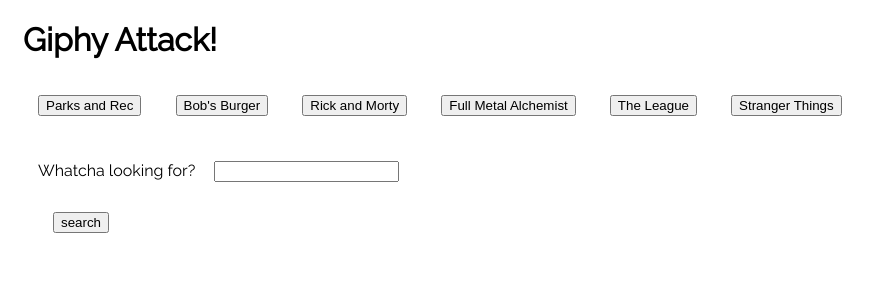
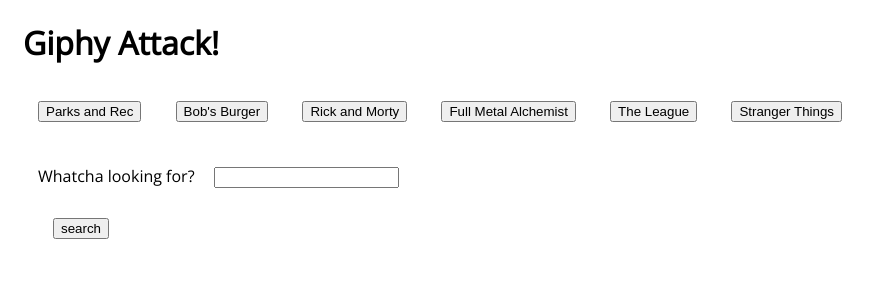
Before and after one commit to Melissa414/giphyApi, a PHP site: page / in a window 1280 px wide. Shown: the top 300 px of the page, without its empty margins (0-881 px from the left). Run offline with PHP 8.4, Linux system fonts and the light colour scheme; some libraries are stand-ins or nearby versions; some web fonts are replaced.

Commit message:
refactor html/css and add comments

```diff
--- a/assets/style.css
+++ b/assets/style.css
@@ -1,7 +1,12 @@
 body{
-		font-family: 'Open Sans', sans-serif;
-		font-family: 'Lato', sans-serif;
-		font-family: 'Source Sans Pro', sans-serif;
-		font-family: 'Raleway', sans-serif;
+  /*You are overwriting the body font */
+	font-family: 'Open Sans', sans-serif;
+	/*font-family: 'Lato', sans-serif;
+	font-family: 'Source Sans Pro', sans-serif;
+	font-family: 'Raleway', sans-serif;*/
+}
 
+/*this doesnt need to be in the html*/
+button, div, form,input{
+  margin: 15px;
 }
--- a/index.html
+++ b/index.html
@@ -3,45 +3,40 @@
 <head>
 	<meta charset="utf-8">
 	<title>Giphy API</title>
-		<link rel="stylesheet" type="text/css" href="assets/style.css">
-		<link rel="stylesheet" type="text/javascript" href="assets/app.js">
 		<link href="https://fonts.googleapis.com/css?family=Droid+Serif|Open+Sans|Raleway" rel="stylesheet">
-
-	<style type="text/css">
-		button, div, form,input{
-			margin: 15px;
-		}
-	</style>
+    <!-- load your css AFTER your dependencies -->
+    <link rel="stylesheet" type="text/css" href="assets/style.css">
 </head>
 
 <body>
 
-	<div container = 'container'>
+	<div container="container">
 		<h1>Giphy Attack!</h1>
+    <!-- You dont need all of this extra space between your attributes and their values -->
+    <!-- Dont do this data-giphy = "prop"  do this data-giphy="prop" -->
+    <!-- Be consistent with your "" or '' stick to one -->
+		<button data-giphy="parks and rec">Parks and Rec</button>
+		<button data-giphy="bob's burger">Bob's Burger</button>
+		<button data-giphy="rick and morty">Rick and Morty</button>
+		<button data-giphy="full metal alchemist">Full Metal Alchemist</button>
+		<button data-giphy="the league">The League</button>
+		<button data-giphy="stranger things">Stranger Things</button>
 
-		<button data-giphy = "parks and rec">Parks and Rec</button>
-		<button data-giphy = "bob's burger">Bob's Burger</button>
-		<button data-giphy = "rick and morty">Rick and Morty</button>
-		<button data-giphy = "full metal alchemist">Full Metal Alchemist</button>
-		<button data-giphy = "the league">The League</button>
-		<button data-giphy = "stranger things">Stranger Things</button>
+    <!-- Gifs get dumped here -->
+		<div id="gifsView"></div>
 
-		<div id = "gifsView"></div>
-
-
-<!-- Gifs get dumped here -->
-
-		<form id = 'giphy-form'>
-			<label for = 'giphy-input'> Whatcha looking for?</label>
-			<input type = 'text' id ='giphy-input'><br>
-
-<!-- Button will trigger new gifs -->
-			<input id = 'addGiphy' type = 'submit' value = 'search'>
-
+		<form id="giphy-form">
+			<label for="giphy-input"> Whatcha looking for?</label>
+			<input type="text" id ="giphy-input"><br>
+      <!-- Button will trigger new gifs -->
+			<input id="addGiphy" type="submit" value="search">
 		</form>
-		<script src = 'http://code.jquery.com/jquery-2.1.3.min.js'></script>
-		<link href="https://fonts.googleapis.com/css?family=Lato|Open+Sans|Raleway|Source+Sans+Pro" rel="stylesheet">
 
 	</div>
+
+  <!--Don include your JS inside your html elements, put it before the closing body tag   -->
+  <script src="http://code.jquery.com/jquery-2.1.3.min.js"></script>
+  <!-- this is your javascript not a stylesheet. add it after jquery -->
+  <script type="text/javascript" src="assets/app.js"></script>
 </body>
 </html>
```
